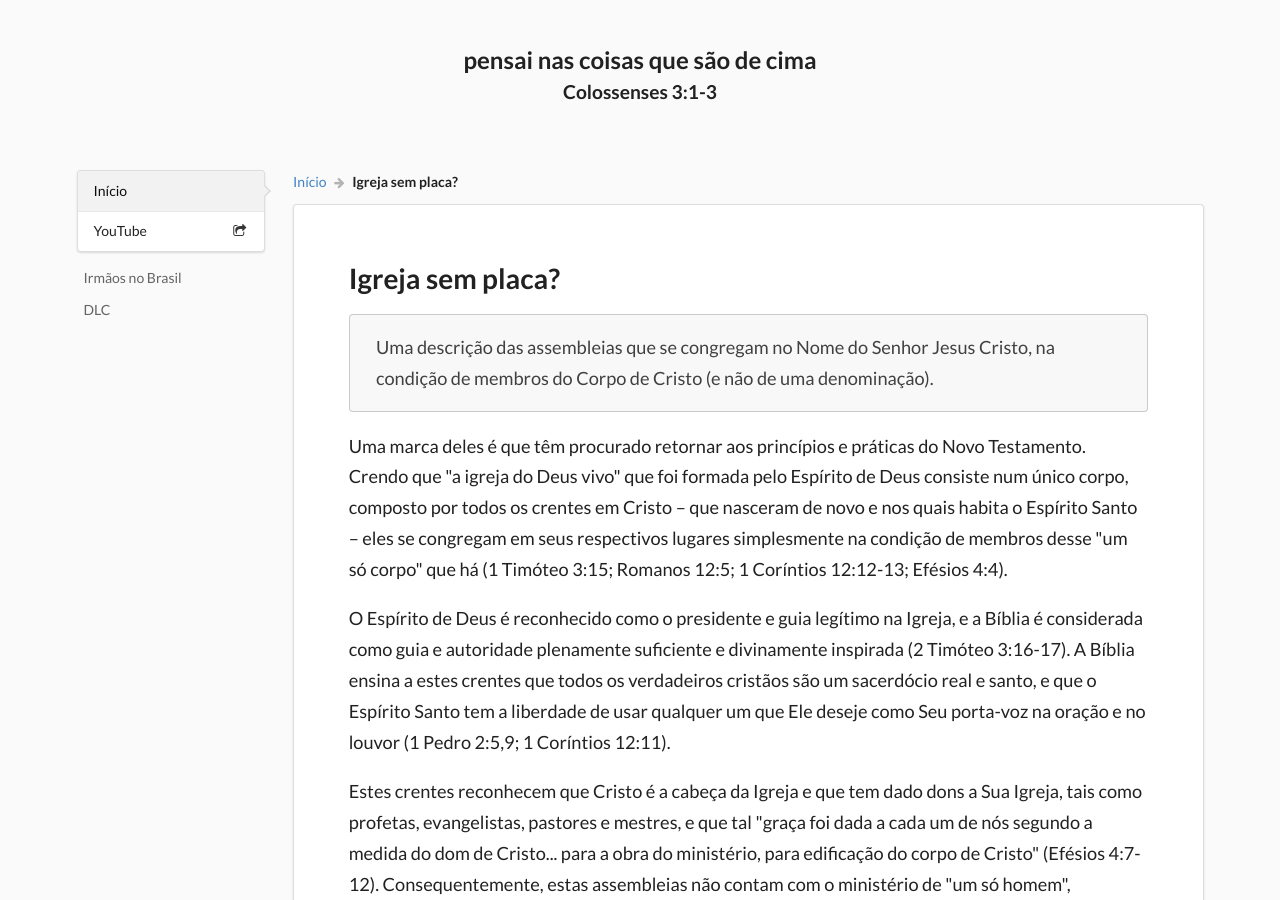
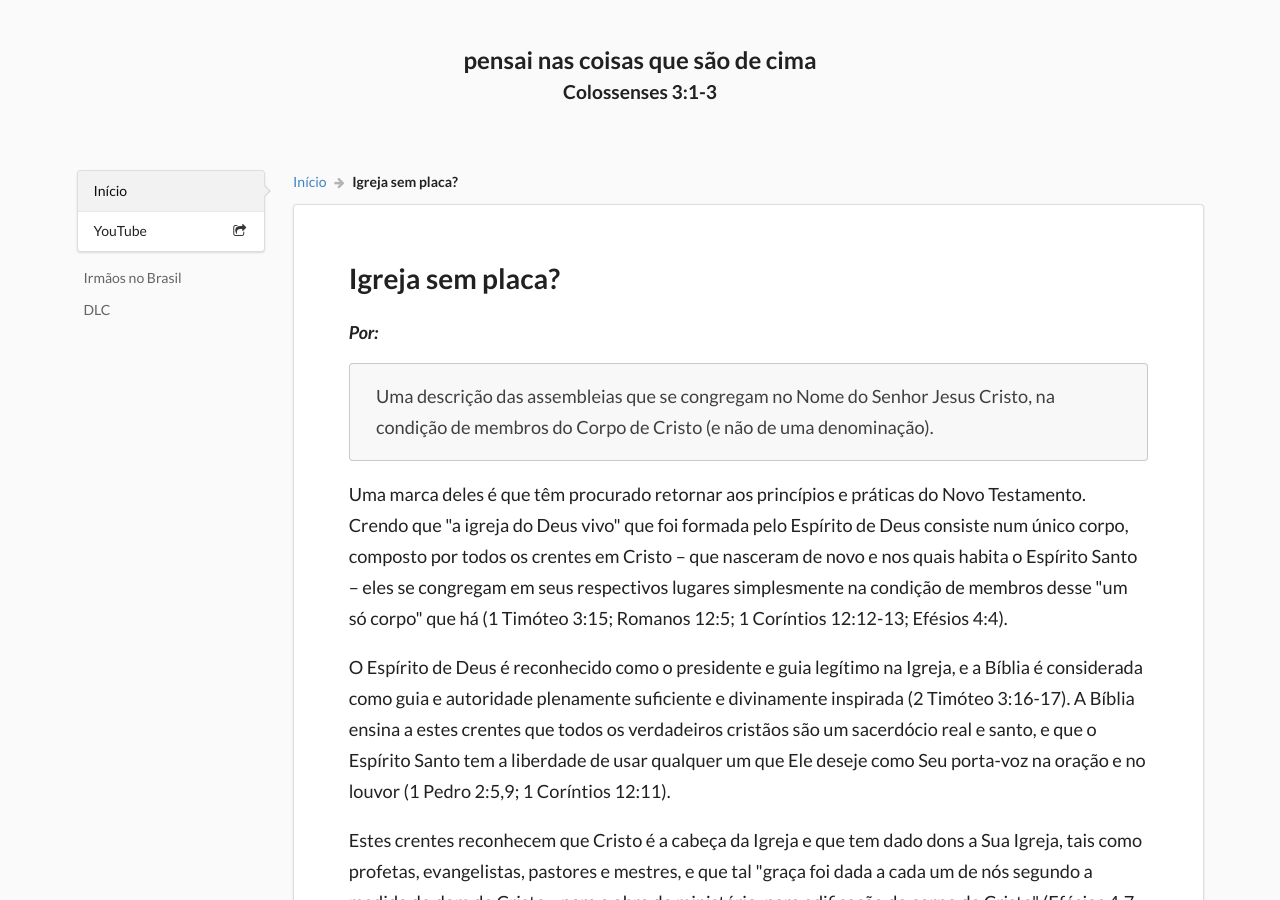
Before and after one commit to coisasdoalto/coisasdoalto.org, a Jekyll site: the page built from _posts/artigos/2016-05-24-igreja-sem-placa.markdown, in a window 1280 px wide and 900 px high. Built offline with Jekyll 4.4.1, drawn with Linux system fonts in a browser that asks for light colours.

Commit message:
Add autor do artigo e correcao no breadcrumb

```diff
--- a/_layouts/article.html
+++ b/_layouts/article.html
@@ -3,13 +3,14 @@ layout: default
 ---
 
 <div class="ui breadcrumb">
-  <a href="{{ site.url }}/index.html" class="section">Início</a>
+  <a href="{{ site.baseurl }}/index.html" class="section">Início</a>
   <i class="right arrow icon divider"></i>
-  <div class="active section">Igreja sem placa?</div>
+  <div class="active section">{{ page.title }}</div>
 </div>
 
 <div class="ui very padded segment ler">
   <h1>{{ page.title }}</h1>
+  <h3><em>Por: {{ page.author }}</em></h3>
   <div class="ui message">
   	<p>{{ page.excerpt }}</p>
   </div>
```
